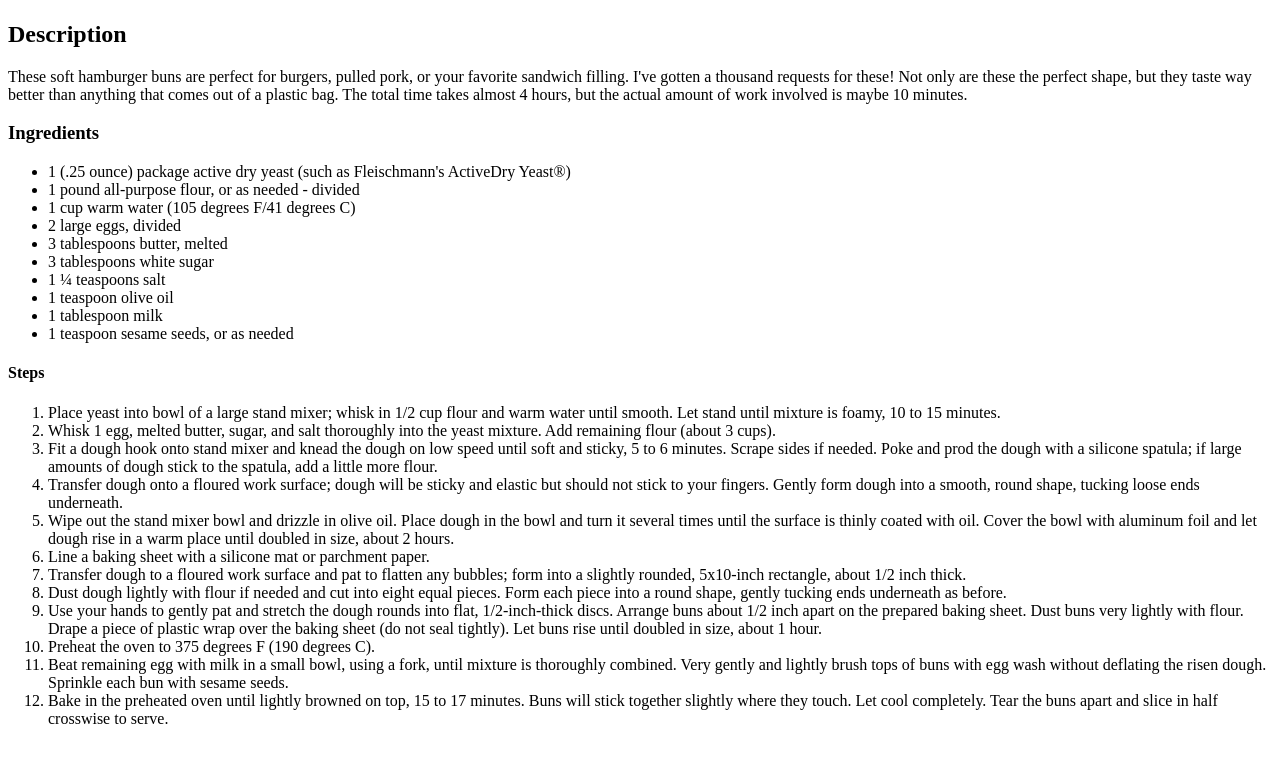
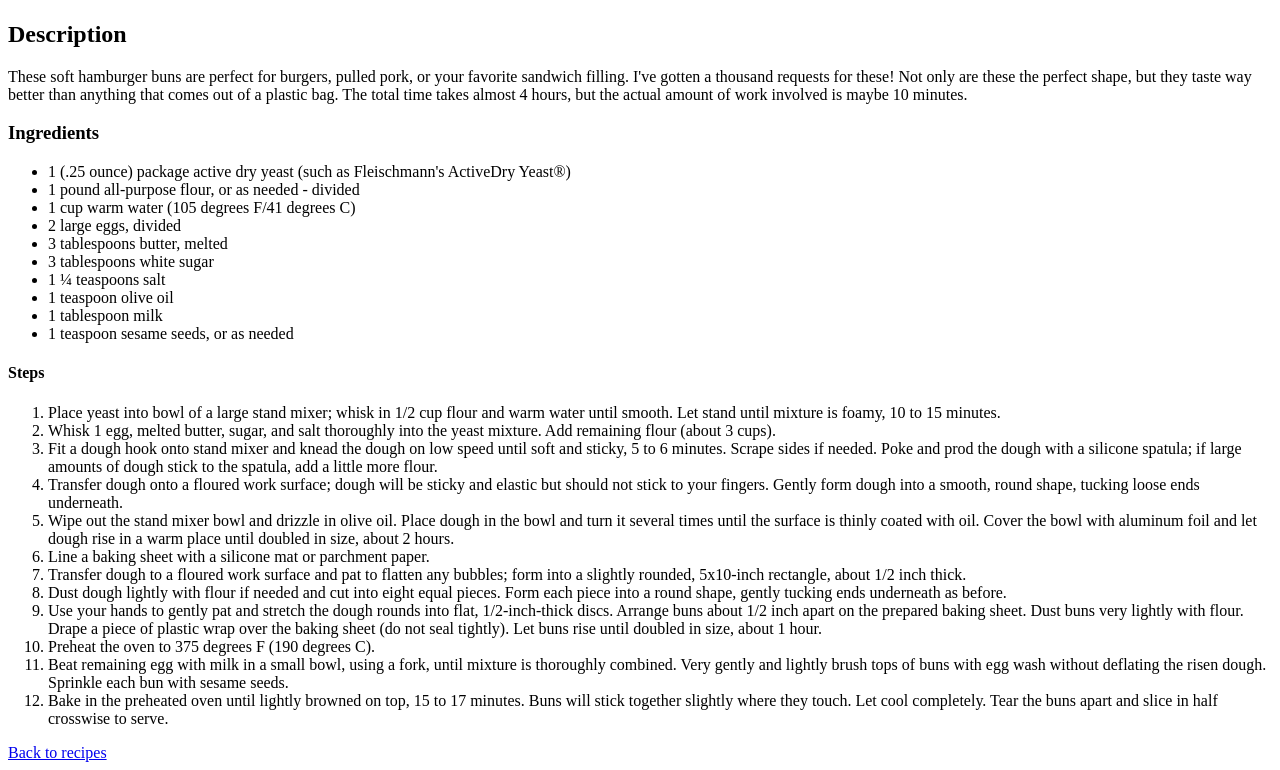
Before and after one commit to kanarytt/noel-recipes, a plain HTML site: page recipes/hamburger.html in a window 1280 px wide. Shown: the part 383-1153 px from the top of the page. Before the commit the page ends 1127 px from the top, so only its background shows below. Drawn offline with Linux system fonts and the light colour scheme.

Commit message:
Added a back ling to the index page for convenience

```diff
--- a/recipes/hamburger.html
+++ b/recipes/hamburger.html
@@ -41,6 +41,7 @@
     <li>Beat remaining egg with milk in a small bowl, using a fork, until mixture is thoroughly combined. Very gently and lightly brush tops of buns with egg wash without deflating the risen dough. Sprinkle each bun with sesame seeds.</li>
     <li>Bake in the preheated oven until lightly browned on top, 15 to 17 minutes. Buns will stick together slightly where they touch. Let cool completely. Tear the buns apart and slice in half crosswise to serve.</li>
   </ol>
+  <a href="../index.html">Back to recipes</a>
 </body>
 
 </html>
```
